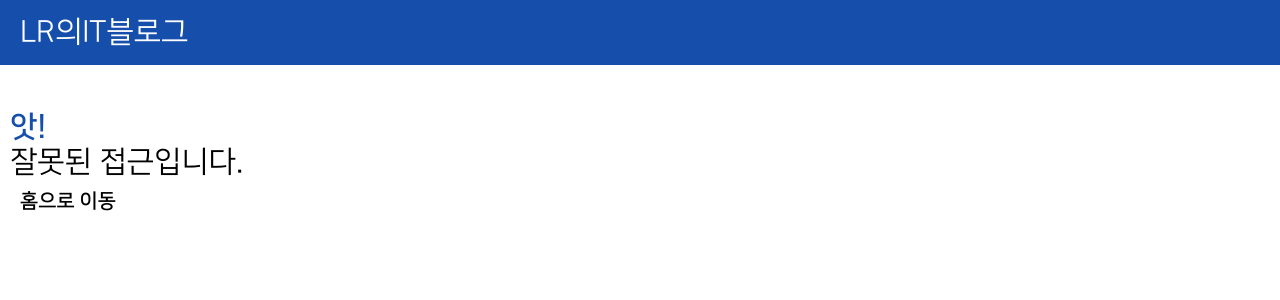
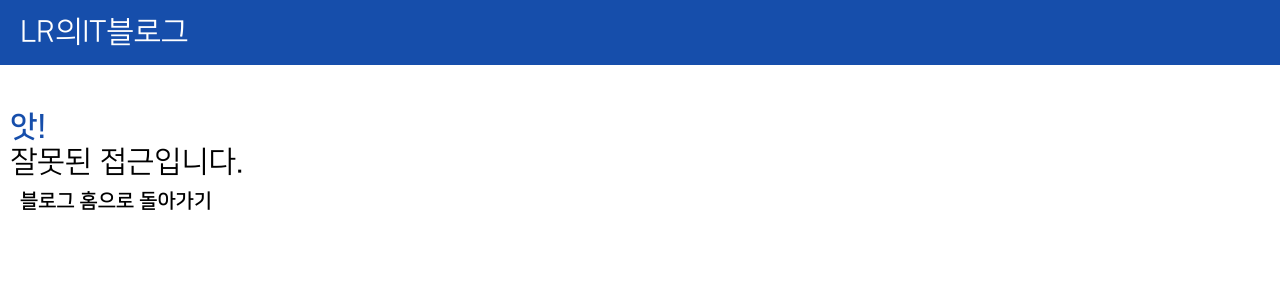
Before and after one commit to yymin1022/Blog_LR_Front, a React (Create React App) app: page /postview/about in a window 1280 px wide. Shown: the top 300 px of the page. Built offline with nearby package versions, Linux system fonts and the light colour scheme; no server answers.

Commit message:
Update Error.tsx : Improve Error Nav Structure

```diff
--- a/src/Pages/Error/Error.tsx
+++ b/src/Pages/Error/Error.tsx
@@ -44,7 +44,7 @@ const ErrorNavContainer = styled.div`
 const ErrorNavItem = () => {
     return(
         <Link to={"/"}>
-            <p>홈으로 이동</p>
+            <p>블로그 홈으로 돌아가기</p>
         </Link>
     )
 };
```
